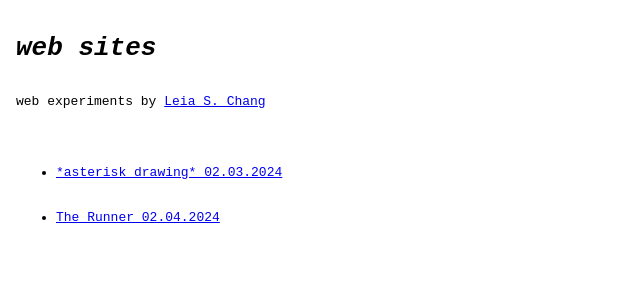
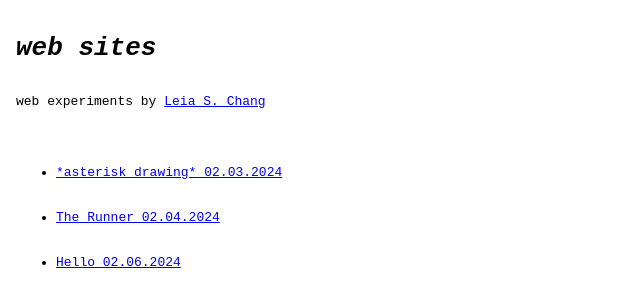
Before and after one commit to leils/web-sites, a plain HTML site: page index.html in a window 1280 px wide. Shown: the whole page, without its empty margins (0-640 px from the left). Drawn offline with Linux system fonts and the light colour scheme.

Commit message:
update index

```diff
--- a/index.html
+++ b/index.html
@@ -25,6 +25,7 @@
     <ul>
         <li><a href="./asterisk_drawing.html">*asterisk drawing* 02.03.2024</a></li>
         <li><a href="./runner.html">The Runner 02.04.2024</a></li>
+        <li><a href="./hello.html">Hello 02.06.2024</a></li>
     </ul>
 
 </body>
```
